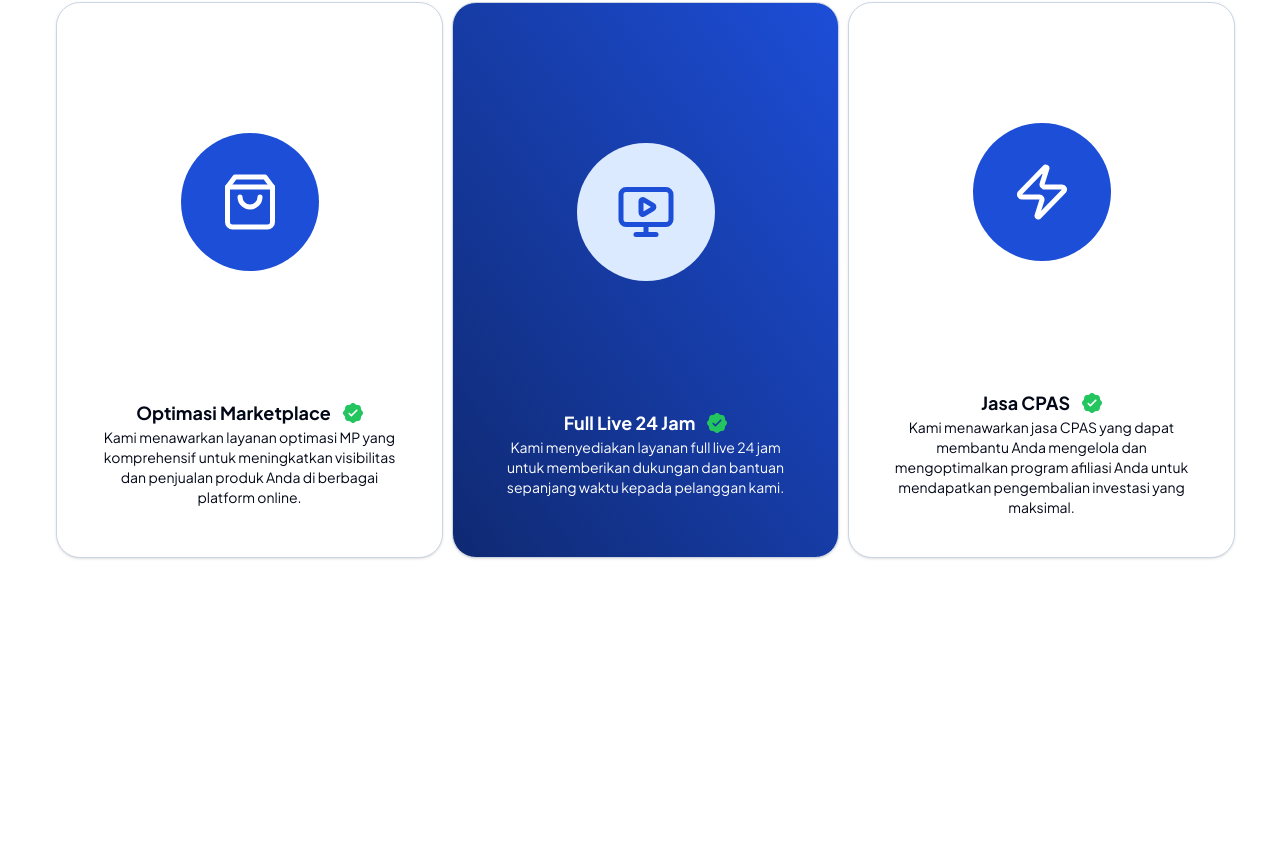
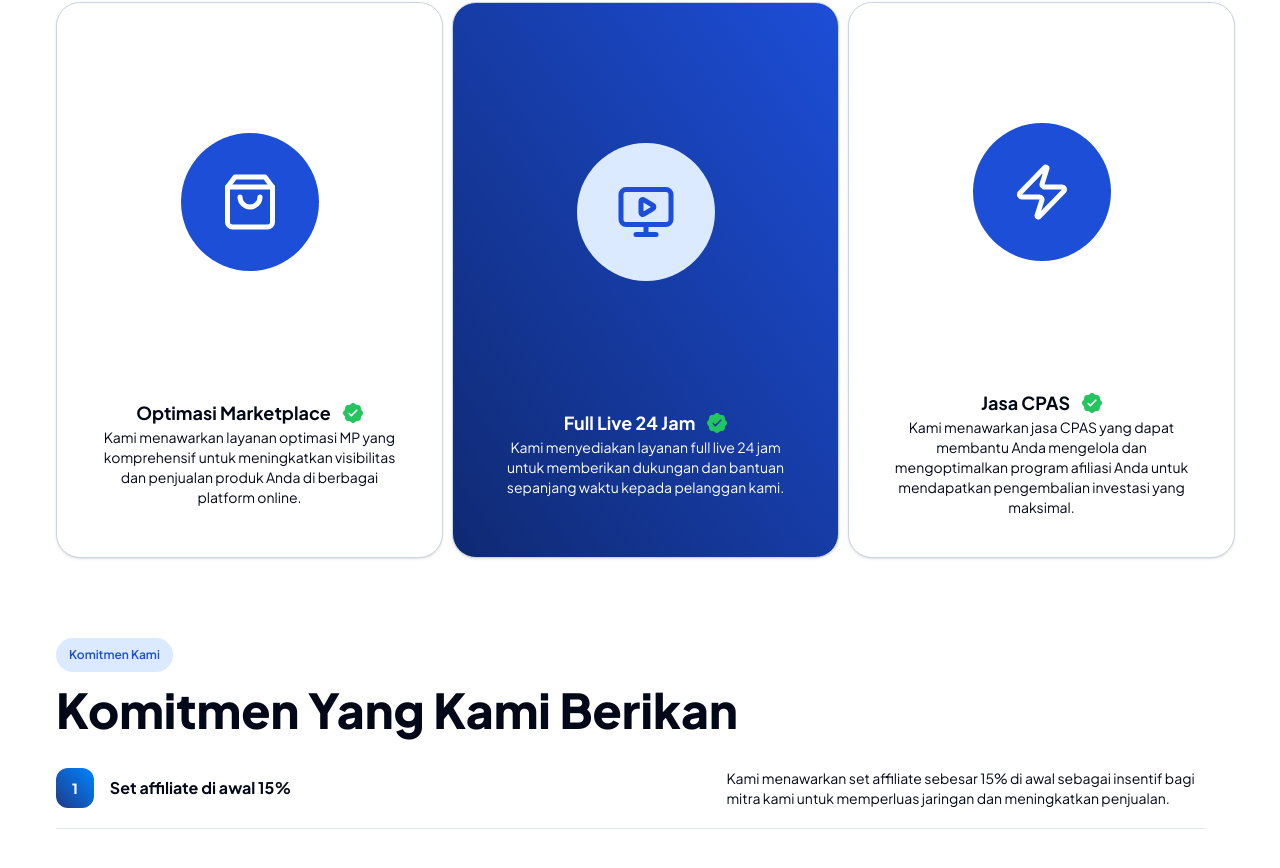
Before and after one commit to Taufik-H/lakudisini, a Next.js app: page / in a window 1280 px wide. Shown: the part 1844-2712 px from the top of the page. Built offline with nearby package versions, Linux system fonts and the light colour scheme; a web font is replaced by a local one.

Commit message:
responaive

```diff
--- a/app/page.tsx
+++ b/app/page.tsx
@@ -1,5 +1,6 @@
 import Divider from "@/components/sections/divider";
 import Hero from "@/components/sections/hero";
+import Komitmen from "@/components/sections/komitmen";
 import Marque from "@/components/sections/marque";
 import Services from "@/components/sections/services";
 import TentangKami from "@/components/sections/tentang-kami";
@@ -12,6 +13,7 @@ export default function Home() {
       <TentangKami />
       <Divider />
       <Services />
+      <Komitmen />
       <div className="flex h-screen flex-col items-center justify-center">
         <h1 className="text-center text-4xl font-bold">DEVELOPING</h1>
         <p className="mt-5 text-center">
--- a/components/button-darkmode.tsx
+++ b/components/button-darkmode.tsx
@@ -1,19 +1,19 @@
-"use client"
+"use client";
 
-import * as React from "react"
-import { Moon, Sun } from "lucide-react"
-import { useTheme } from "next-themes"
+import * as React from "react";
+import { MonitorSmartphone, Moon, Sun, SunDim } from "lucide-react";
+import { useTheme } from "next-themes";
 
-import { Button } from "@/components/ui/button"
+import { Button } from "@/components/ui/button";
 import {
   DropdownMenu,
   DropdownMenuContent,
   DropdownMenuItem,
   DropdownMenuTrigger,
-} from "@/components/ui/dropdown-menu"
+} from "@/components/ui/dropdown-menu";
 
 export function ButtonDarkMode() {
-  const { setTheme } = useTheme()
+  const { setTheme } = useTheme();
 
   return (
     <DropdownMenu>
@@ -26,15 +26,24 @@ export function ButtonDarkMode() {
       </DropdownMenuTrigger>
       <DropdownMenuContent align="end">
         <DropdownMenuItem onClick={() => setTheme("light")}>
-          Light
+          <div className="flex items-center gap-3">
+            <SunDim />
+            Light
+          </div>
         </DropdownMenuItem>
         <DropdownMenuItem onClick={() => setTheme("dark")}>
-          Dark
+          <div className="flex items-center gap-3">
+            <Moon size={20} />
+            Dark
+          </div>
         </DropdownMenuItem>
         <DropdownMenuItem onClick={() => setTheme("system")}>
-          System
+          <div className="flex items-center gap-3">
+            <MonitorSmartphone size={20} />
+            System
+          </div>
         </DropdownMenuItem>
       </DropdownMenuContent>
     </DropdownMenu>
-  )
+  );
 }
--- /dev/null
+++ b/components/komitmen-item.tsx
@@ -0,0 +1,21 @@
+import React from "react";
+import { Button } from "./ui/button";
+
+const KomitmenItem = () => {
+  return (
+    <div className="flex items-start justify-between border-b pb-5">
+      <div className="flex items-center gap-4">
+        <Button variant={"gradient"} className="rounded-xl">
+          1
+        </Button>
+        <p className="font-bold">Set affiliate di awal 15%</p>
+      </div>
+      <div className="w-5/12 text-sm">
+        Kami menawarkan set affiliate sebesar 15% di awal sebagai insentif bagi
+        mitra kami untuk memperluas jaringan dan meningkatkan penjualan.
+      </div>
+    </div>
+  );
+};
+
+export default KomitmenItem;
--- /dev/null
+++ b/components/section-badge.tsx
@@ -0,0 +1,11 @@
+import { Badge } from "./ui/badge";
+
+const SectionBadge = ({ text }: { text: string }) => {
+  return (
+    <Badge variant={"lakudisini"} className="mb-5 w-fit ">
+      {text}
+    </Badge>
+  );
+};
+
+export default SectionBadge;
--- /dev/null
+++ b/components/sections/komitmen.tsx
@@ -0,0 +1,20 @@
+import React from "react";
+import SectionBadge from "../section-badge";
+import SectionTitle from "../section-title";
+import KomitmenItem from "../komitmen-item";
+
+const Komitmen = () => {
+  return (
+    <section className="max-container padding-container my-10">
+      <div>
+        <SectionBadge text="Komitmen kami" />
+        <SectionTitle>komitmen yang kami berikan</SectionTitle>
+        <div className="my-10">
+          <KomitmenItem />
+        </div>
+      </div>
+    </section>
+  );
+};
+
+export default Komitmen;
--- a/components/sections/navbar.tsx
+++ b/components/sections/navbar.tsx
@@ -18,17 +18,29 @@ const Navbar = () => {
   const [isOpen, setOpen] = useState(false);
   const { scrollY } = useScroll();
   const [isScroll, setIsScroll] = useState(false);
+  const [hidden, setHidden] = useState(false);
 
   useMotionValueEvent(scrollY, "change", (latest) => {
-    if (latest) {
-      setIsScroll(true);
+    const previous = scrollY.getPrevious() as number;
+    if (latest > previous && latest > 80) {
+      setHidden(true);
     } else {
-      setIsScroll(false);
+      if (latest) {
+        setIsScroll(true);
+      } else {
+        setIsScroll(false);
+      }
+      setHidden(false);
     }
   });
   return (
     <>
       <motion.nav
+        variants={{
+          visible: { y: 0 },
+          hidden: { y: "-100%" },
+        }}
+        animate={hidden ? "hidden" : "visible"}
         transition={{ duration: 0.35, ease: "easeInOut" }}
         className={`padding-container fixed top-0 z-20  w-full   pt-4 ${isScroll ? "border-b border-input   bg-gradient-to-t from-transparent to-background  pb-3 backdrop-blur-3xl  transition-all duration-500 ease-in-out" : ""} `}
       >
--- a/components/sections/services.tsx
+++ b/components/sections/services.tsx
@@ -2,14 +2,13 @@ import React from "react";
 import { Badge } from "../ui/badge";
 import CardServices from "../card-service";
 import { MonitorPlay, ShoppingBag, Zap } from "lucide-react";
+import SectionBadge from "../section-badge";
 
 const Services = () => {
   return (
     <div className="max-container padding-container">
       <div className="mt-5 flex  w-full flex-col  items-center justify-center">
-        <Badge variant={"lakudisini"} className="mb-5 w-fit ">
-          Layanan Kami
-        </Badge>
+        <SectionBadge text="Layanan Kami" />
 
         <h2 className="text-center text-3xl font-black capitalize  lg:text-[48px]">
           <span>Yang</span>
--- a/components/sections/tentang-kami.tsx
+++ b/components/sections/tentang-kami.tsx
@@ -4,6 +4,7 @@ import { Badge } from "../ui/badge";
 import SectionTitle from "../section-title";
 import { Button } from "../ui/button";
 import { ChevronRight } from "lucide-react";
+import SectionBadge from "../section-badge";
 
 const TentangKami = () => {
   return (
@@ -20,9 +21,7 @@ const TentangKami = () => {
         </div>
 
         <div className="my-10 flex w-full flex-col items-center justify-center gap-3 lg:my-0 lg:items-start lg:justify-start ">
-          <Badge variant={"lakudisini"} className="mb-5 w-fit">
-            tentang kami
-          </Badge>
+          <SectionBadge text="Tentang Kami" />
           <SectionTitle>
             Kenalan Dengan
             <span className="ml-2 bg-gradient-to-tr from-blue-700 to-cyan-300 bg-clip-text text-transparent">
--- a/components/ui/button.tsx
+++ b/components/ui/button.tsx
@@ -20,6 +20,8 @@ const buttonVariants = cva(
           "bg-secondary text-secondary-foreground hover:bg-secondary/80",
         ghost: "hover:bg-accent hover:text-accent-foreground",
         link: "text-primary underline-offset-4 hover:underline",
+        gradient:
+          "text-white bg-gradient-to-tr from-blue-900 to-[#0085FF] font-black",
       },
       size: {
         default: "h-10 px-4 py-2",
```
